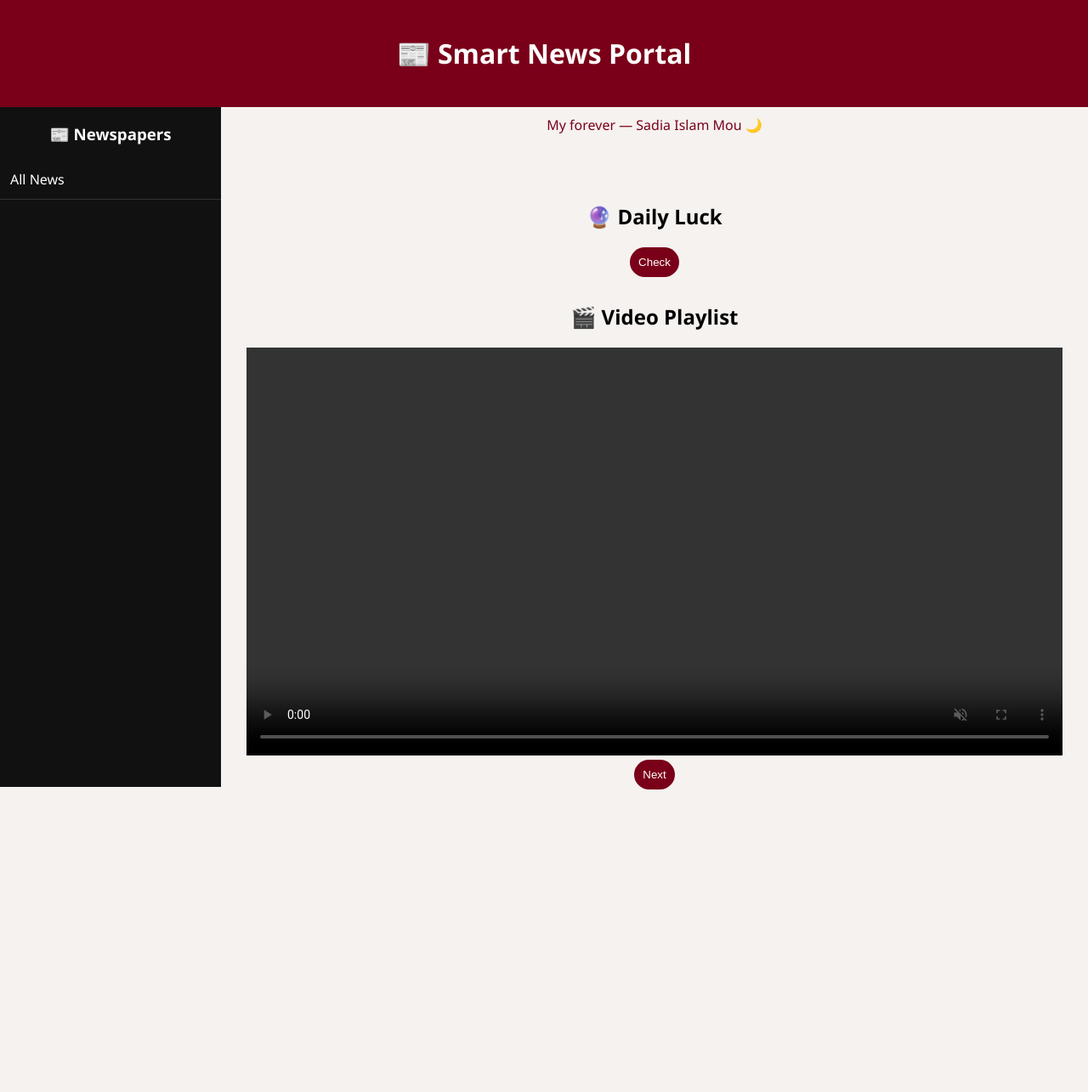
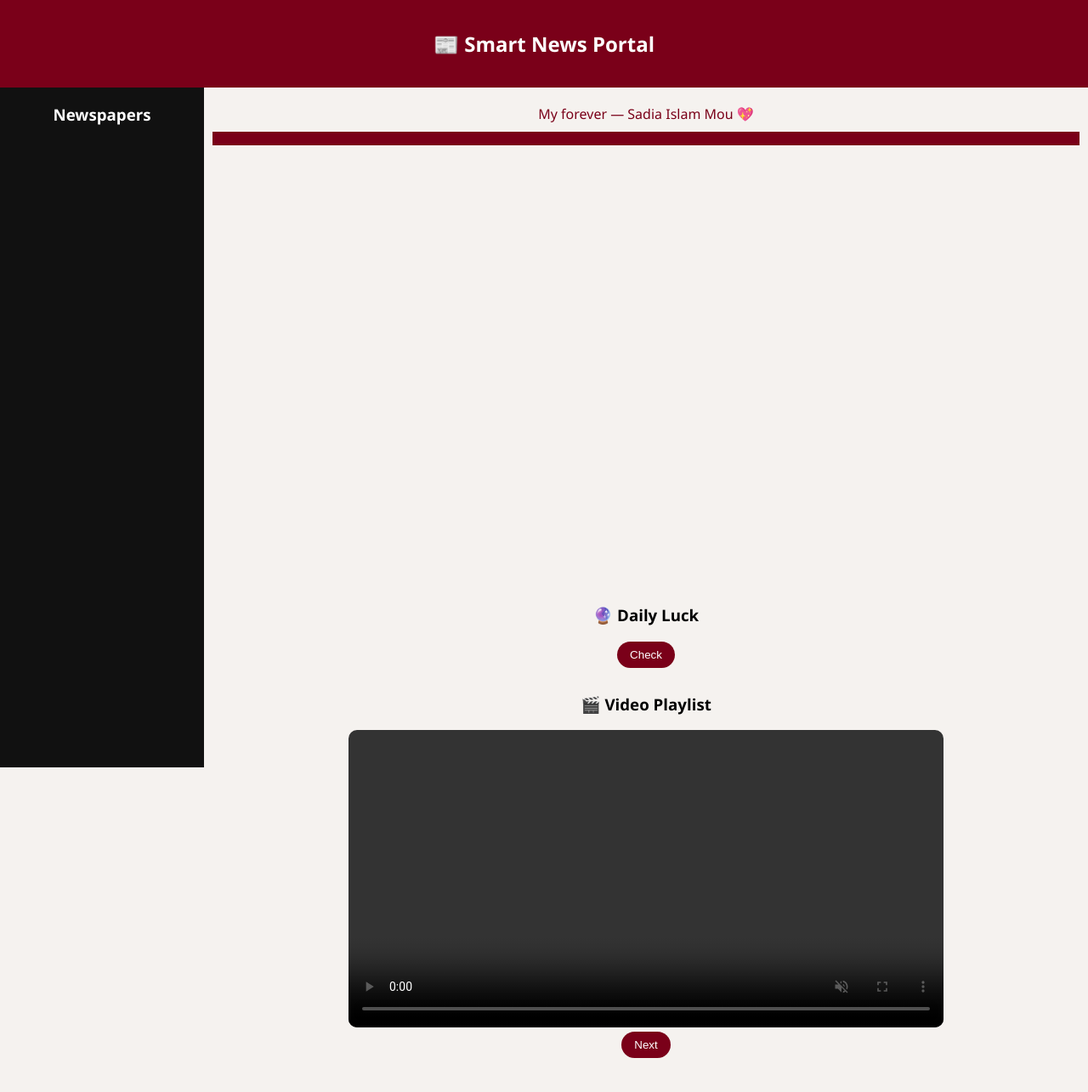
Before and after one commit to mizan918/news-ready-app, a Flask app: template news_ready_app/templates/index.html in a window 1280 px wide. Shown: the whole page at 85% size. Before the commit the page ends 929 px from the top, so only its background shows below. Run offline with Flask 3, Linux system fonts and the light colour scheme; the template is opened without the code that fills it, so the values that code supplies are empty.

Commit message:
Update index.html

```diff
--- a/news_ready_app/templates/index.html
+++ b/news_ready_app/templates/index.html
@@ -12,20 +12,22 @@ body {
     background:#f5f2ef;
 }
 
+/* HEADER */
 header {
     background:#7a0019;
     color:white;
     text-align:center;
-    padding:20px;
+    padding:15px;
 }
 
+/* LAYOUT */
 .wrapper {
     display:flex;
 }
 
+/* SIDEBAR */
 .sidebar {
-    width:260px;
-    min-width:260px;
+    width:240px;
     background:#111;
     color:white;
     height:100vh;
@@ -34,7 +36,7 @@ header {
 
 .sidebar a {
     display:block;
-    padding:12px;
+    padding:10px;
     color:white;
     text-decoration:none;
     border-bottom:1px solid #333;
@@ -44,15 +46,17 @@ header {
     background:#7a0019;
 }
 
+/* MAIN */
 .main {
     flex:1;
+    padding:10px;
 }
 
 /* LOVE */
 .love-line {
     text-align:center;
-    padding:10px;
     color:#7a0019;
+    margin:10px;
 }
 
 /* TICKER */
@@ -60,11 +64,12 @@ header {
     background:#7a0019;
     color:white;
     overflow:hidden;
+    padding:8px;
 }
 
 .ticker-move {
     white-space:nowrap;
-    animation:ticker 60s linear infinite;
+    animation:ticker 80s linear infinite;
 }
 
 .ticker-move:hover {
@@ -76,32 +81,33 @@ header {
     100% { transform:translateX(-100%); }
 }
 
-/* NEWS */
-.container {
-    display:grid;
-    grid-template-columns:repeat(auto-fit,minmax(280px,1fr));
-    gap:20px;
-    padding:20px;
+/* READER */
+#reader-box {
+    margin-top:15px;
 }
 
-.card {
-    background:white;
-    padding:15px;
-    border-radius:10px;
-}
-
-.card img {
+iframe {
     width:100%;
+    height:500px;
+    border:none;
 }
 
 /* VIDEO */
+.video-box {
+    max-width:700px;
+    margin:30px auto;
+    text-align:center;
+}
+
 video {
     width:100%;
+    max-height:400px;
+    border-radius:10px;
 }
 
 /* BUTTON */
 button {
-    padding:10px;
+    padding:8px 15px;
     background:#7a0019;
     color:white;
     border:none;
@@ -115,29 +121,26 @@ button {
 <body>
 
 <header>
-<h1>📰 Smart News Portal</h1>
+<h2>📰 Smart News Portal</h2>
 </header>
 
 <div class="wrapper">
 
-<!-- SIDEBAR -->
+<!-- LEFT -->
 <div class="sidebar">
-
-<h3 style="text-align:center;">📰 Newspapers</h3>
-
-<a href="/">All News</a>
+<h3 style="text-align:center;">Newspapers</h3>
 
 {% for paper in newspapers %}
-    {% if paper.source %}
-        <a href="/?source={{paper.source}}">{{paper.name}}</a>
+    {% if paper.category == 'bd' %}
+        <a href="#" onclick="openNews('{{paper.url}}')">{{paper.name}}</a>
     {% else %}
-        <a href="#" onclick="openNews('{{paper.url}}')">{{paper.name}}</a>
+        <a href="{{paper.url}}" target="_blank">{{paper.name}}</a>
     {% endif %}
 {% endfor %}
 
 </div>
 
-<!-- MAIN -->
+<!-- RIGHT -->
 <div class="main">
 
 <!-- LOVE -->
@@ -146,47 +149,29 @@ button {
 <!-- TICKER -->
 <div class="ticker">
 <div class="ticker-move">
-{% for n in news %}
-<span>{{n.title}}</span>
+{% for paper in newspapers %}
+<span style="margin-right:40px;">{{paper.name}}</span>
 {% endfor %}
 </div>
 </div>
 
-<!-- NEWS -->
-<div class="container">
-{% for n in news %}
-<div class="card">
-
-{% if n.image %}
-<img src="{{n.image}}">
-{% endif %}
-
-<h3>{{n.title}}</h3>
-<p>{{n.desc}}</p>
-
-<button onclick="openNews('{{n.link}}')">Read Full</button>
-
-</div>
-{% endfor %}
+<!-- READER -->
+<div id="reader-box">
+<iframe id="news-frame"></iframe>
 </div>
 
-<!-- FUN (DAILY LUCK) -->
-<div style="text-align:center; margin:30px;">
-<h2>🔮 Daily Luck</h2>
+<!-- FUN -->
+<div style="text-align:center; margin-top:20px;">
+<h3>🔮 Daily Luck</h3>
 <button onclick="generateLuck()">Check</button>
 <p id="luck-text"></p>
 </div>
 
-<!-- READER -->
-<div id="reader-box" style="display:none; padding:20px;">
-<h2>📰 Full Article</h2>
-<iframe id="news-frame" style="width:100%; height:600px; border:none;"></iframe>
-</div>
-
 <!-- VIDEO -->
-<div style="text-align:center; margin:30px;">
-<h2>🎬 Video Playlist</h2>
+<div class="video-box">
+<h3>🎬 Video Playlist</h3>
 <video id="player" controls autoplay muted></video>
+<br>
 <button onclick="nextVideo()">Next</button>
 </div>
 
@@ -197,9 +182,8 @@ button {
 
 /* LOVE */
 const loveTexts = [
-"In a world full of noise, you are my calm — Sadia Islam Mou ❤️",
-"You are my peace — Sadia Islam Mou 💖",
-"My forever — Sadia Islam Mou 🌙"
+"You are my calm — Sadia Islam Mou ❤️",
+"My forever — Sadia Islam Mou 💖"
 ];
 
 document.getElementById("love-text").innerText =
@@ -207,11 +191,9 @@ loveTexts[Math.floor(Math.random()*loveTexts.length)];
 
 /* LUCK */
 const luckAnswers = [
-"আজকে বড় কিছু হতে পারে!",
-"আজ আপনার জন্য ভালো সময় আসছে।",
-"অপ্রত্যাশিত সুখবর পাবেন।",
-"ভাগ্য আপনার পাশে আছে।",
-"আজ একটু সাবধানে থাকুন।"
+"আজ ভালো কিছু হবে",
+"সুযোগ আসছে",
+"ভাগ্য সহায়"
 ];
 
 function generateLuck(){
@@ -219,11 +201,9 @@ function generateLuck(){
     luckAnswers[Math.floor(Math.random()*luckAnswers.length)];
 }
 
-/* NEWS OPEN */
+/* OPEN NEWS */
 function openNews(url){
-    document.getElementById("reader-box").style.display = "block";
     document.getElementById("news-frame").src = url;
-    window.scrollTo(0, document.body.scrollHeight);
 }
 
 /* VIDEO */
```
